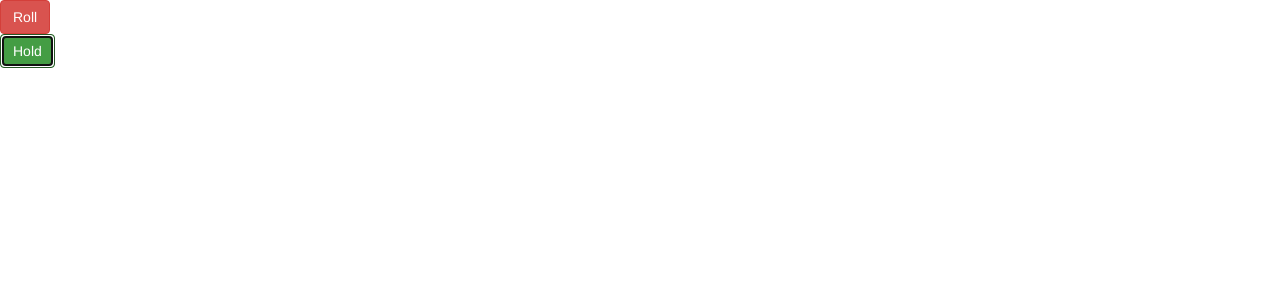
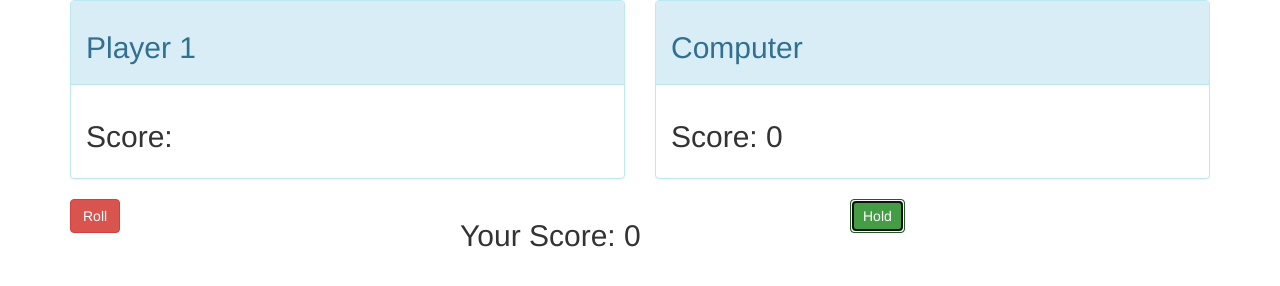
Before and after one commit to dzhambov/Pig-Dice, a plain HTML site: page index.html in a window 1280 px wide. Both pictures are taken after a click on the button "Hold". Drawn offline with Linux system fonts and the light colour scheme.

Commit message:
added html and css styling and more js functionality

```diff
--- a/css/styles.css
+++ b/css/styles.css
@@ -0,0 +1,3 @@
+.turn {
+  background-color: green;
+}
--- a/index.html
+++ b/index.html
@@ -8,11 +8,46 @@
   <title>Oink</title>
 </head>
 <body>
-  <div id="roll">
-    <button class="btn btn-danger">Roll</button>
+  <div class="container">
+    <div class="row">
+      <div class="col-md-6">
+        <div class="panel panel-info">
+          <div class="panel-heading">
+              <h2>Player 1</h2>
+          </div>
+          <div class="panel-body">
+            <h2>Score: <span class="PlayerOneScore"></span></h2>
+          </div>
+        </div>
+      </div>
+      <div class="col-md-6">
+        <div class="panel panel-info">
+          <div class="panel-heading">
+              <h2>Computer </h2>
+          </div>
+          <div class="panel-body">
+            <h2>Score: <span class="EvilComputerScore"></span></h2>
+          </div>
+        </div>
+      </div>
+    </div>
+  <div class="row">
+    <div class="col-md-4">
+      <div id="roll">
+        <button class="btn btn-danger">Roll</button>
+      </div>
+    </div>
+    <div class="col-md-4">
+      <div id="rollscore">
+        <h2>Your Score: <span class="rollscore"></span></h2>
+      </div>
+    </div>
+    <div class="col-md-4">
+      <div id="hold">
+        <button class="btn btn-success">Hold</button>
+      </div>
+    </div>
   </div>
-  <div id="hold">
-    <button class="btn btn-success">Hold</button>
-  </div>
+</div>
 </body>
 </html>
--- a/js/scripts.js
+++ b/js/scripts.js
@@ -15,7 +15,8 @@ gameObj.prototype.addPlayer = function(player) {
   }
 
 //Player/Computer Objects
-function playerObj() {
+function playerObj(name) {
+  this.name = name,
   this.total = 0
 }
 
@@ -26,8 +27,12 @@ function diceRoll() {
 
 function pass(idNumber) {
   if (idNumber === 1) {
+    $("span.PlayerOneScore").addClass("turn");
+    $("span.EvilComputerScore").removeClass("turn");
     return 1;
   } else {
+    $("span.EvilComputerScore").addClass("turn");
+    $("span.PlayerOneScore").removeClass("turn");
     return 0;
   }
 }
@@ -35,8 +40,8 @@ function pass(idNumber) {
 //UI
 $(document).ready(function(){
   var Game = new gameObj();
-  var playerOne = new playerObj();
-  var playerComp = new playerObj();
+  var playerOne = new playerObj("PlayerOne");
+  var playerComp = new playerObj("EvilComputer");
   var score = 0;
   var playerNum = 0;
   var currentPlayer;
@@ -48,20 +53,30 @@ $(document).ready(function(){
     var roll = diceRoll();
     if (roll === 1) {
       score = 0;
+      $(".rollscore").text(score);
       currentPlayer = Game.players[playerNum];
       playerNum = pass(currentPlayer.id)
-      console.log("Player:"+currentPlayer.id);
     } else {
       score += roll;
-      console.log("Roll:"+roll);
-      console.log("Score:"+score);
+      $(".rollscore").text(score);
     }
   });
 
   $("#hold").click(function(){
     currentPlayer = Game.players[playerNum];
     currentPlayer.total += score;
+    if (currentPlayer.total >= 100) {
+      alert (currentPlayer.name + "WIN!!!!")
+    }
+    console.log(currentPlayer.name);
+    console.log(currentPlayer.name === "PlayerOne");
+    if (currentPlayer.name === "PlayerOne") {
+      $(".PlayerOneScore").text(currentPlayer.total);
+    } else {
+      $(".EvilComputerScore").text(currentPlayer.total);
+    }
     score = 0;
     playerNum = pass(currentPlayer.id)
+    $(".rollscore").text(score);
   });
 });
```
